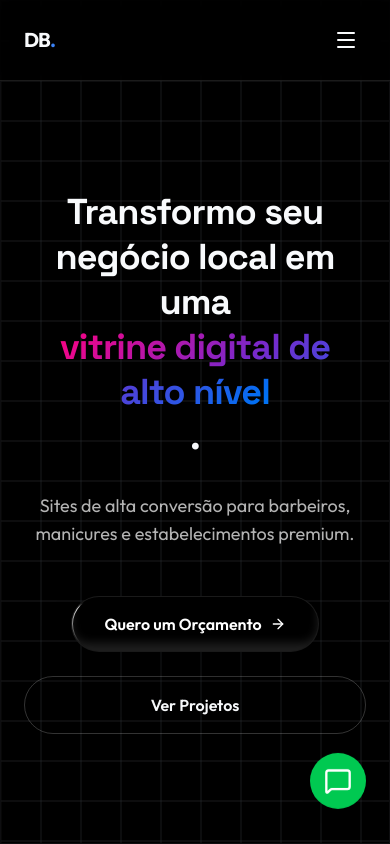
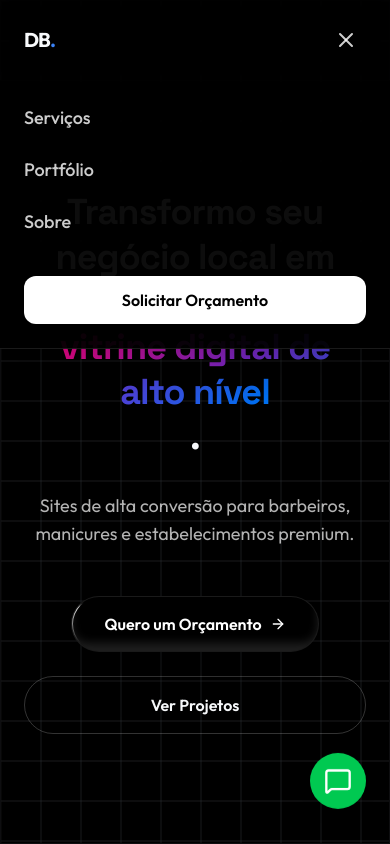
Before and after one commit to DanielFixa/danielboerportifolio, a React (Vite) app: page / in a window 390 px wide. Both pictures are taken after a click on the button "Toggle mobile menu". Shown: the top 844 px of the page. Built offline with nearby package versions, Linux system fonts and the light colour scheme.

Commit message:
feat: implement mobile navigation menu functionality

```diff
--- a/src/components/Header.tsx
+++ b/src/components/Header.tsx
@@ -1,6 +1,13 @@
-import { Menu } from "lucide-react";
+import { Menu, X } from "lucide-react";
+import { useState } from "react";
 
 export function Header() {
+    const [isMobileMenuOpen, setIsMobileMenuOpen] = useState(false);
+
+    const toggleMobileMenu = () => {
+        setIsMobileMenuOpen(!isMobileMenuOpen);
+    };
+
     return (
         <header className="fixed top-0 w-full z-50 bg-background/80 backdrop-blur-md border-b border-white/10">
             <div className="container mx-auto px-6 h-20 flex items-center justify-between">
@@ -15,10 +22,28 @@ export function Header() {
                         Solicitar Orçamento
                     </a>
                 </nav>
-                <button className="md:hidden p-2">
-                    <Menu className="w-6 h-6" />
+                <button
+                    className="md:hidden p-2 text-white/80 hover:text-white transition-colors"
+                    onClick={toggleMobileMenu}
+                    aria-label="Toggle mobile menu"
+                >
+                    {isMobileMenuOpen ? <X className="w-6 h-6" /> : <Menu className="w-6 h-6" />}
                 </button>
             </div>
+
+            {/* Mobile Menu Dropdown */}
+            {isMobileMenuOpen && (
+                <div className="md:hidden absolute top-20 left-0 w-full bg-background/95 backdrop-blur-lg border-b border-white/10 shadow-2xl animate-in slide-in-from-top-2 flex flex-col">
+                    <div className="flex flex-col px-6 py-6 gap-6">
+                        <a href="#servicos" onClick={toggleMobileMenu} className="text-lg font-medium text-white/80 hover:text-white transition-colors">Serviços</a>
+                        <a href="#portfolio" onClick={toggleMobileMenu} className="text-lg font-medium text-white/80 hover:text-white transition-colors">Portfólio</a>
+                        <a href="#sobre" onClick={toggleMobileMenu} className="text-lg font-medium text-white/80 hover:text-white transition-colors">Sobre</a>
+                        <a href="#contato" onClick={toggleMobileMenu} className="w-full text-center px-6 py-3 mt-4 rounded-xl bg-white text-black font-semibold hover:bg-white/90 transition-colors">
+                            Solicitar Orçamento
+                        </a>
+                    </div>
+                </div>
+            )}
         </header>
     );
 }
```
